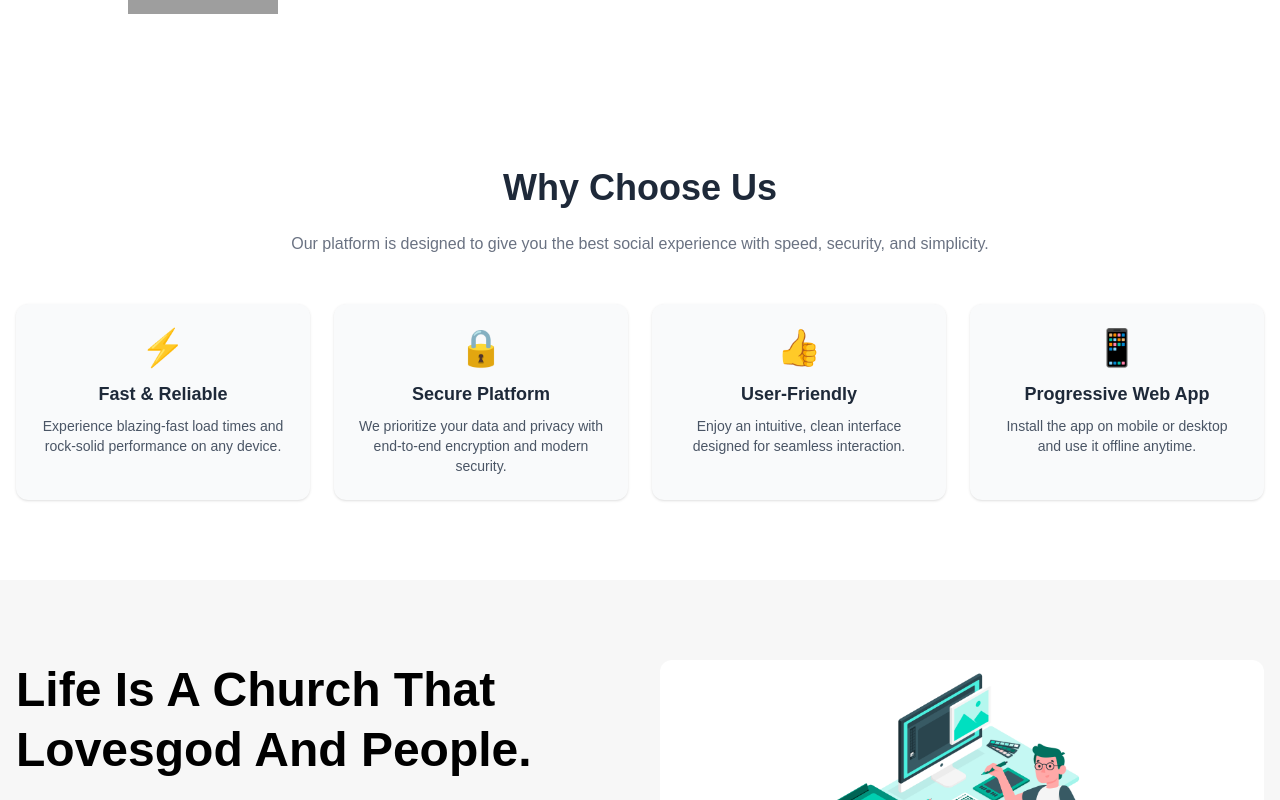
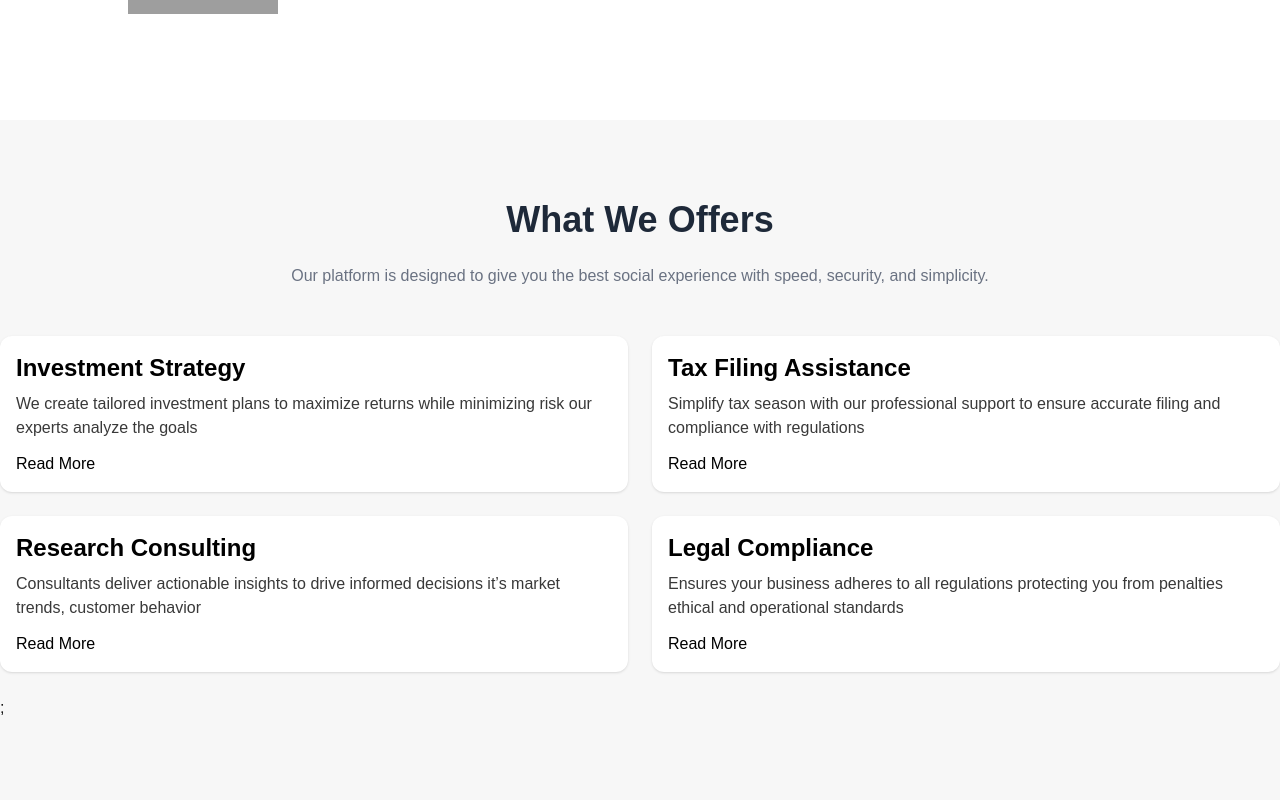
Before and after one commit to rahulstackdecode/nextproject, a Next.js app: page / in a window 1280 px wide. Shown: the part 680-1480 px from the top of the page. Built offline with nearby package versions, Linux system fonts and the light colour scheme; grey boxes are pictures that could not be loaded.

Commit message:
new sec added

```diff
--- a/components/Home/Home.tsx
+++ b/components/Home/Home.tsx
@@ -4,11 +4,13 @@ import WhyChoose from './WhyChoose/WhyChoose';
 import BlogSec from './Blogs/BlogSec';
 import Rating from './Rating/Rating'
 import Cta from './Cta/CtaSection'
+import Solutions from './Solutions/Solutions';
 
 const Home = () => {
   return (
     <div className='overflow-hidden'>
         <Hero></Hero>
+        <Solutions></Solutions>
         <WhyChoose></WhyChoose>
         <Cta></Cta>
         <Rating></Rating>
--- /dev/null
+++ b/components/Home/Solutions/Solutions.tsx
@@ -0,0 +1,61 @@
+import React from 'react'
+import Image from 'next/image';
+const Solutions = () => {
+    const SolutionsList = [
+        {
+            img: '/images/84.jpg',
+            title: 'Investment Strategy',
+            des: 'We create tailored investment plans to maximize returns while minimizing risk our experts analyze the goals',
+            linktext: 'Read More'
+        },
+        {
+            img: '/images/84.jpg',
+            title: 'Tax Filing Assistance',
+            des: 'Simplify tax season with our professional support to ensure accurate filing and compliance with regulations',
+            linktext: 'Read More'
+        },
+        {
+            img: '/images/84.jpg',
+            title: 'Research Consulting',
+            des: 'Consultants deliver actionable insights to drive informed decisions it’s market trends, customer behavior',
+            linktext: 'Read More'
+        },
+        {
+            img: '/images/84.jpg',
+            title: 'Legal Compliance',
+            des: 'Ensures your business adheres to all regulations protecting you from penalties ethical and operational standards',
+            linktext: 'Read More'
+        }
+    ]
+    return (
+        <div className='bg-[#f7f7f7] py-20'>
+            <div className="solutions-list max-w-7xl mx-auto">
+            <h2 className="text-4xl font-bold text-gray-800 mb-6 text-center">What We Offers</h2>
+                <p className="text-gray-500 mb-12 text-sm md:text-base text-center">
+                    Our platform is designed to give you the best social experience with speed, security, and simplicity.
+                </p>
+
+                <div className="grid grid-cols-1 md:grid-cols-2 gap-6">
+                    {SolutionsList.map((solution, index) => (
+                        <div key={index} className="bg-white rounded-xl overflow-hidden shadow-sm hover:shadow-md transition p-4">
+                            {/* <div className="w-full relative mb-4" >
+                                <Image
+                                    src={solution.img}
+                                    alt=""
+                                    fill
+                                    className="object-cover"
+                                />
+                            </div> */}
+                            <h2 className='font-semibold text-black text-2xl mb-2'>{solution.title}</h2>
+                            <p className='text-[#393939] mb-3'>{solution.des}</p>
+                            <a className='text-base text-[#000] cursor-pointer'>{solution.linktext}</a>
+                        </div>
+                    ))};
+
+                </div>
+            </div>
+        </div>
+    )
+}
+
+export default Solutions
--- a/components/Home/WhyChoose/WhyChoose.tsx
+++ b/components/Home/WhyChoose/WhyChoose.tsx
@@ -25,7 +25,7 @@ export default function WhyChoose() {
     ];
 
     return (
-        <section className="pt-12 pb-20 bg-white">
+        <section className="py-20 bg-white">
             <div className="max-w-7xl mx-auto px-4 text-center">
                 <h2 className="text-4xl font-bold text-gray-800 mb-6">Why Choose Us</h2>
                 <p className="text-gray-500 mb-12 text-sm md:text-base">
```
